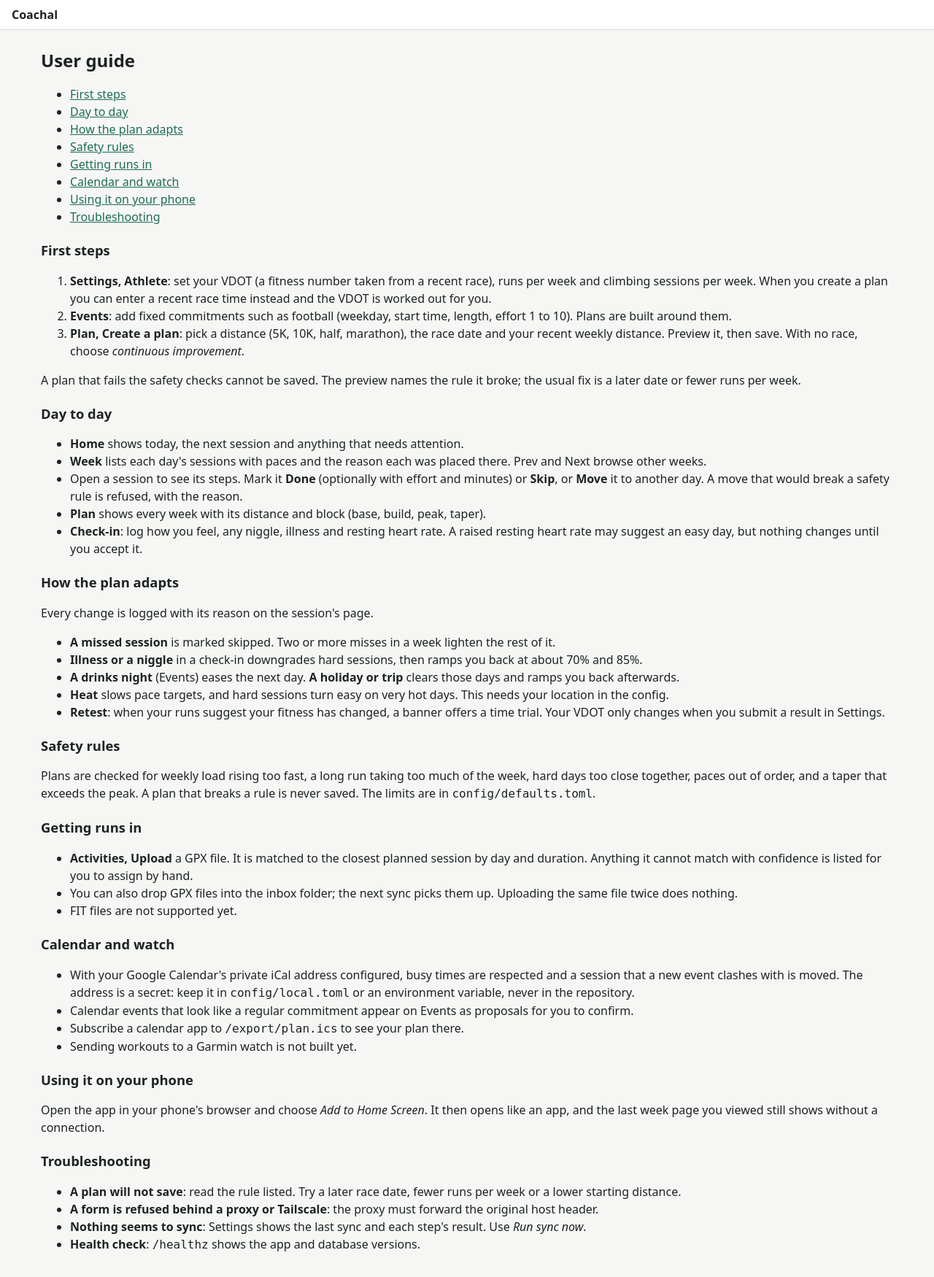
After one commit to olibpool/RunningUpTheWalls, a Python web app: template src/runcoach/web/templates/guide.html in a window 1280 px wide. The commit adds this page. Shown: the whole page at 73% size. Run offline with Jinja, Linux system fonts and the light colour scheme; the template is opened without the code that fills it, so the values that code supplies are empty.

Commit message:
Home page, in-app user guide and user-guide doc
Co-Authored-By: Claude Sonnet 5.5 <noreply@anthropic.com>

```diff
--- a/src/runcoach/web/deps.py
+++ b/src/runcoach/web/deps.py
@@ -23,12 +23,14 @@ TIMEZONE = ZoneInfo(LOCAL_TIMEZONE)
 
 # One entry per top-level page; add new pages here so the navigation stays in one place.
 NAV = [
+    ("home", "Home", "/"),
     ("week", "Week", "/week"),
     ("plan", "Plan", "/plan"),
     ("activities", "Activities", "/activities"),
     ("checkin", "Check-in", "/checkin"),
     ("events", "Events", "/events"),
     ("settings", "Settings", "/settings"),
+    ("guide", "Guide", "/guide"),
 ]
 
 templates = Jinja2Templates(directory=Path(__file__).parent / "templates")
--- a/src/runcoach/web/routes/__init__.py
+++ b/src/runcoach/web/routes/__init__.py
@@ -8,6 +8,7 @@ from runcoach.web.routes import (
     events,
     export,
     health,
+    home,
     plans,
     sessions,
     settings,
@@ -15,5 +16,5 @@ from runcoach.web.routes import (
 )
 
 router = APIRouter()
-for module in (health, week, sessions, plans, events, activities, checkin, settings, export):
+for module in (health, home, week, sessions, plans, events, activities, checkin, settings, export):
     router.include_router(module.router)
--- a/src/runcoach/web/templates/base.html
+++ b/src/runcoach/web/templates/base.html
@@ -13,7 +13,7 @@
 </head>
 <body>
   <header class="topbar">
-    <a class="brand" href="/week">Coachal</a>
+    <a class="brand" href="/">Coachal</a>
     <nav aria-label="Main">
       {% for key, label, href in nav %}
       <a href="{{ href }}"{% if active == key %} aria-current="page"{% endif %}>{{ label }}</a>
--- /dev/null
+++ b/src/runcoach/web/templates/guide.html
@@ -0,0 +1,79 @@
+{% extends "base.html" %}
+{% block title %}User guide{% endblock %}
+{% block content %}
+<h1>User guide</h1>
+<nav aria-label="On this page"><ul>
+  <li><a href="#start">First steps</a></li>
+  <li><a href="#daily">Day to day</a></li>
+  <li><a href="#adapts">How the plan adapts</a></li>
+  <li><a href="#safety">Safety rules</a></li>
+  <li><a href="#data">Getting runs in</a></li>
+  <li><a href="#calendar">Calendar and watch</a></li>
+  <li><a href="#phone">Using it on your phone</a></li>
+  <li><a href="#trouble">Troubleshooting</a></li>
+</ul></nav>
+
+<section id="start"><h2>First steps</h2>
+  <ol>
+    <li><strong>Settings, Athlete</strong>: set your VDOT (a fitness number taken from a recent race), runs per week and climbing sessions per week. When you create a plan you can enter a recent race time instead and the VDOT is worked out for you.</li>
+    <li><strong>Events</strong>: add fixed commitments such as football (weekday, start time, length, effort 1 to 10). Plans are built around them.</li>
+    <li><strong>Plan, Create a plan</strong>: pick a distance (5K, 10K, half, marathon), the race date and your recent weekly distance. Preview it, then save. With no race, choose <em>continuous improvement</em>.</li>
+  </ol>
+  <p>A plan that fails the safety checks cannot be saved. The preview names the rule it broke; the usual fix is a later date or fewer runs per week.</p>
+</section>
+
+<section id="daily"><h2>Day to day</h2>
+  <ul>
+    <li><strong>Home</strong> shows today, the next session and anything that needs attention.</li>
+    <li><strong>Week</strong> lists each day's sessions with paces and the reason each was placed there. Prev and Next browse other weeks.</li>
+    <li>Open a session to see its steps. Mark it <strong>Done</strong> (optionally with effort and minutes) or <strong>Skip</strong>, or <strong>Move</strong> it to another day. A move that would break a safety rule is refused, with the reason.</li>
+    <li><strong>Plan</strong> shows every week with its distance and block (base, build, peak, taper).</li>
+    <li><strong>Check-in</strong>: log how you feel, any niggle, illness and resting heart rate. A raised resting heart rate may suggest an easy day, but nothing changes until you accept it.</li>
+  </ul>
+</section>
+
+<section id="adapts"><h2>How the plan adapts</h2>
+  <p>Every change is logged with its reason on the session's page.</p>
+  <ul>
+    <li><strong>A missed session</strong> is marked skipped. Two or more misses in a week lighten the rest of it.</li>
+    <li><strong>Illness or a niggle</strong> in a check-in downgrades hard sessions, then ramps you back at about 70% and 85%.</li>
+    <li><strong>A drinks night</strong> (Events) eases the next day. <strong>A holiday or trip</strong> clears those days and ramps you back afterwards.</li>
+    <li><strong>Heat</strong> slows pace targets, and hard sessions turn easy on very hot days. This needs your location in the config.</li>
+    <li><strong>Retest</strong>: when your runs suggest your fitness has changed, a banner offers a time trial. Your VDOT only changes when you submit a result in Settings.</li>
+  </ul>
+</section>
+
+<section id="safety"><h2>Safety rules</h2>
+  <p>Plans are checked for weekly load rising too fast, a long run taking too much of the week, hard days too close together, paces out of order, and a taper that exceeds the peak. A plan that breaks a rule is never saved. The limits are in <code>config/defaults.toml</code>.</p>
+</section>
+
+<section id="data"><h2>Getting runs in</h2>
+  <ul>
+    <li><strong>Activities, Upload</strong> a GPX file. It is matched to the closest planned session by day and duration. Anything it cannot match with confidence is listed for you to assign by hand.</li>
+    <li>You can also drop GPX files into the inbox folder; the next sync picks them up. Uploading the same file twice does nothing.</li>
+    <li>FIT files are not supported yet.</li>
+  </ul>
+</section>
+
+<section id="calendar"><h2>Calendar and watch</h2>
+  <ul>
+    <li>With your Google Calendar's private iCal address configured, busy times are respected and a session that a new event clashes with is moved. The address is a secret: keep it in <code>config/local.toml</code> or an environment variable, never in the repository.</li>
+    <li>Calendar events that look like a regular commitment appear on Events as proposals for you to confirm.</li>
+    <li>Subscribe a calendar app to <code>/export/plan.ics</code> to see your plan there.</li>
+    <li>Sending workouts to a Garmin watch is not built yet.</li>
+  </ul>
+</section>
+
+<section id="phone"><h2>Using it on your phone</h2>
+  <p>Open the app in your phone's browser and choose <em>Add to Home Screen</em>. It then opens like an app, and the last week page you viewed still shows without a connection.</p>
+</section>
+
+<section id="trouble"><h2>Troubleshooting</h2>
+  <ul>
+    <li><strong>A plan will not save</strong>: read the rule listed. Try a later race date, fewer runs per week or a lower starting distance.</li>
+    <li><strong>A form is refused behind a proxy or Tailscale</strong>: the proxy must forward the original host header.</li>
+    <li><strong>Nothing seems to sync</strong>: Settings shows the last sync and each step's result. Use <em>Run sync now</em>.</li>
+    <li><strong>Health check</strong>: <code>/healthz</code> shows the app and database versions.</li>
+  </ul>
+</section>
+{% endblock %}
```
Also changed, not shown: docs/next-steps.md (+2 -0 lines), docs/user-guide.md (added, +58 -0 lines), src/runcoach/web/routes/home.py (added, +56 -0 lines), src/runcoach/web/routes/week.py (+1 -7 lines), src/runcoach/web/templates/home.html (added, +50 -0 lines), tests/unit/test_web.py (+18 -3 lines), README.md.
